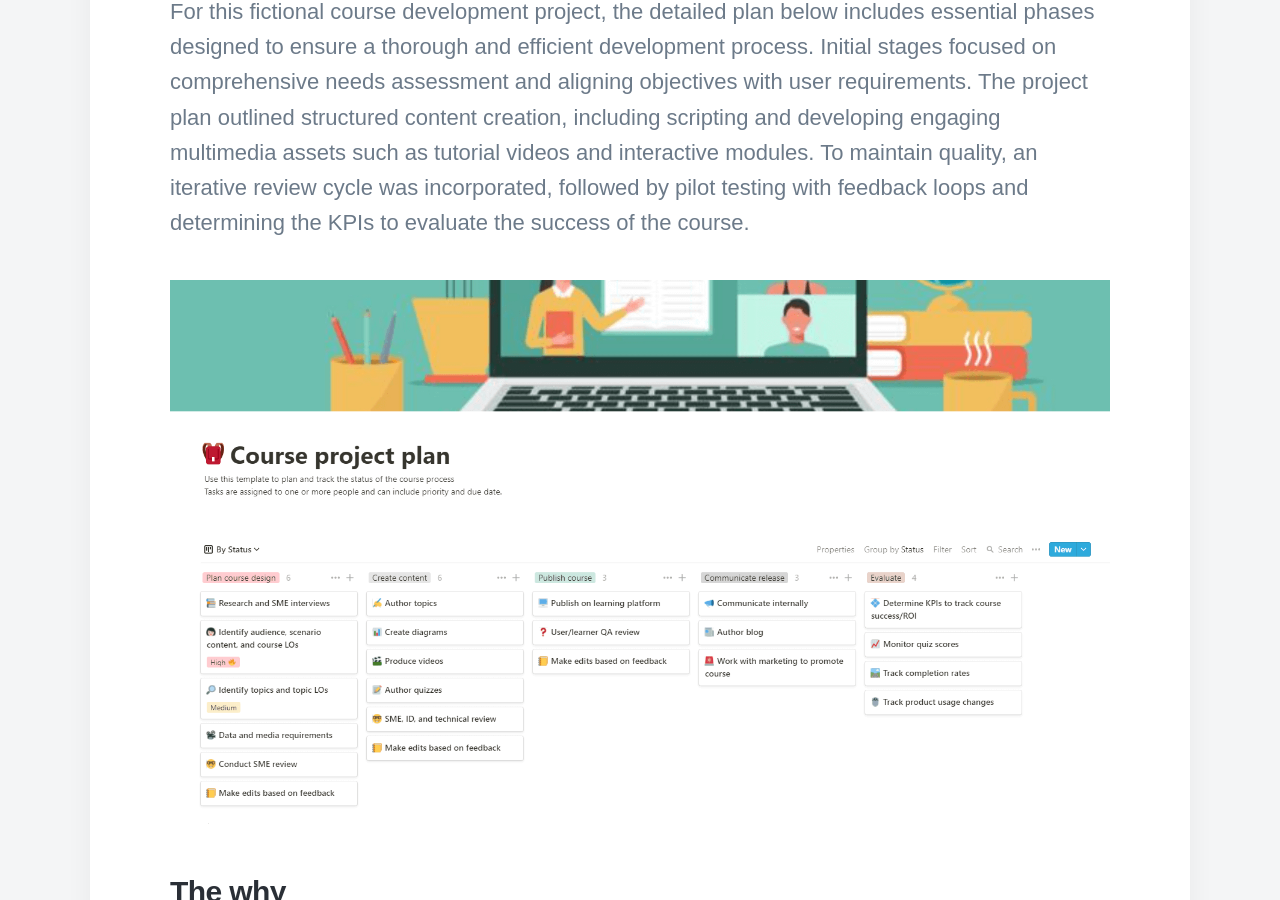
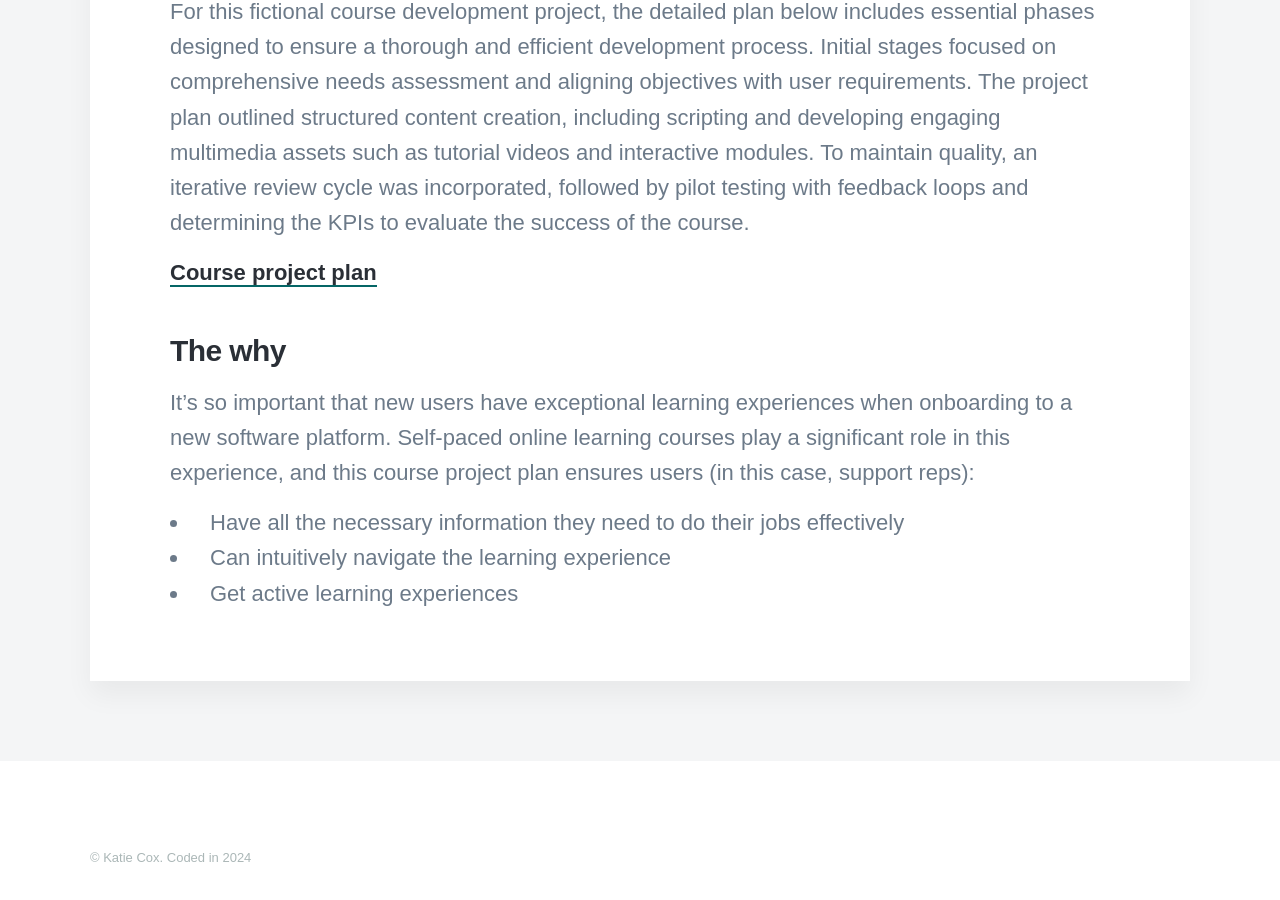
Before and after one commit to cox-katie/portfolio, a Jekyll site: the page built from _projects/Notion-project.md, in a window 1280 px wide and 900 px high, scrolled down 1825 px. Built offline with Jekyll 4.4.1, drawn with Linux system fonts in a browser that asks for light colours; nearby versions of some CDN libraries; some web fonts are replaced.

Commit message:
Update Notion-project.md

```diff
--- a/_projects/Notion-project.md
+++ b/_projects/Notion-project.md
@@ -27,7 +27,7 @@ And check out the video I created for the assignment, below:
 ### The how
 For this fictional course development project, the detailed plan below includes essential phases designed to ensure a thorough and efficient development process. Initial stages focused on comprehensive needs assessment and aligning objectives with user requirements. The project plan outlined structured content creation, including scripting and developing engaging multimedia assets such as tutorial videos and interactive modules. To maintain quality, an iterative review cycle was incorporated, followed by pilot testing with feedback loops and determining the KPIs to evaluate the success of the course.
 
-![Course project plan](../images/Notion/Course-plan-process.png)
+[Course project plan](../images/Notion/Course-plan-process.png)
 
 ### The why
 It's so important that new users have exceptional learning experiences when onboarding to a new software platform. Self-paced online learning courses play a significant role in this experience, and this course project plan ensures users (in this case, support reps):
```
